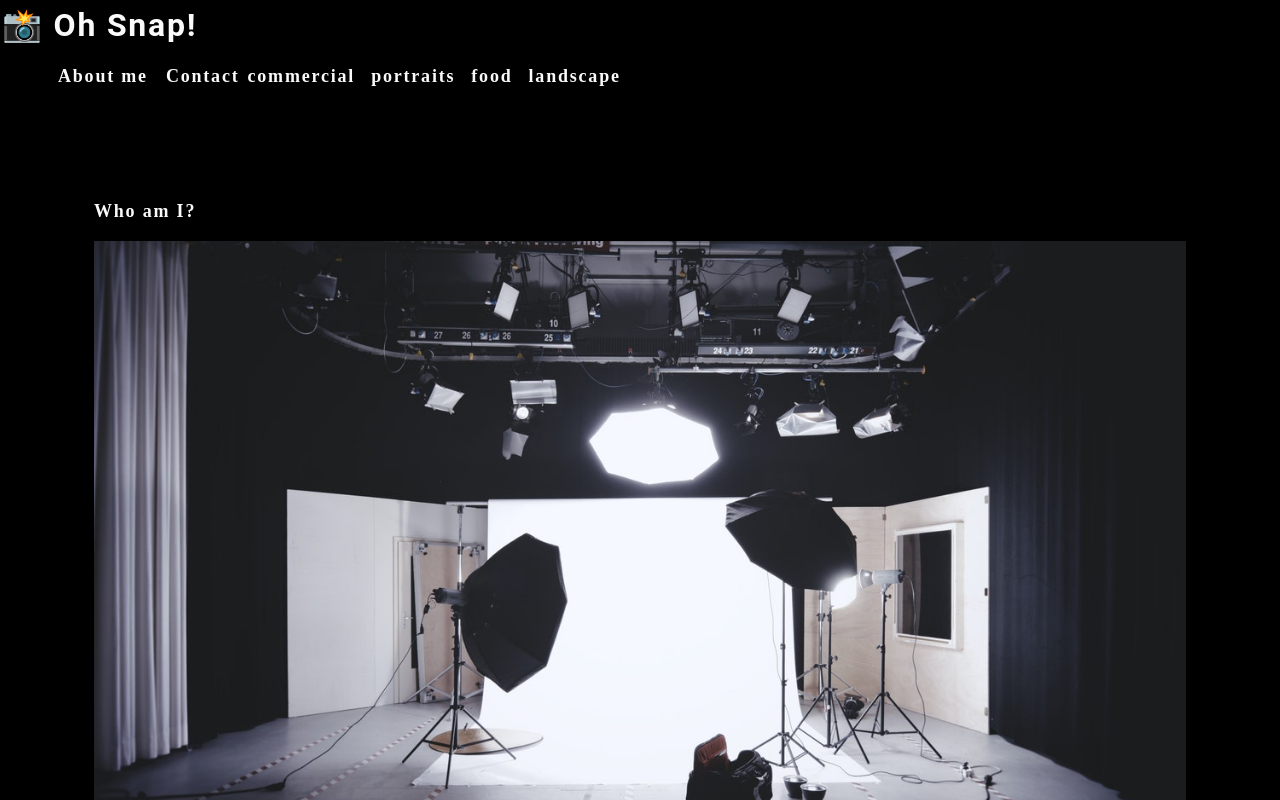
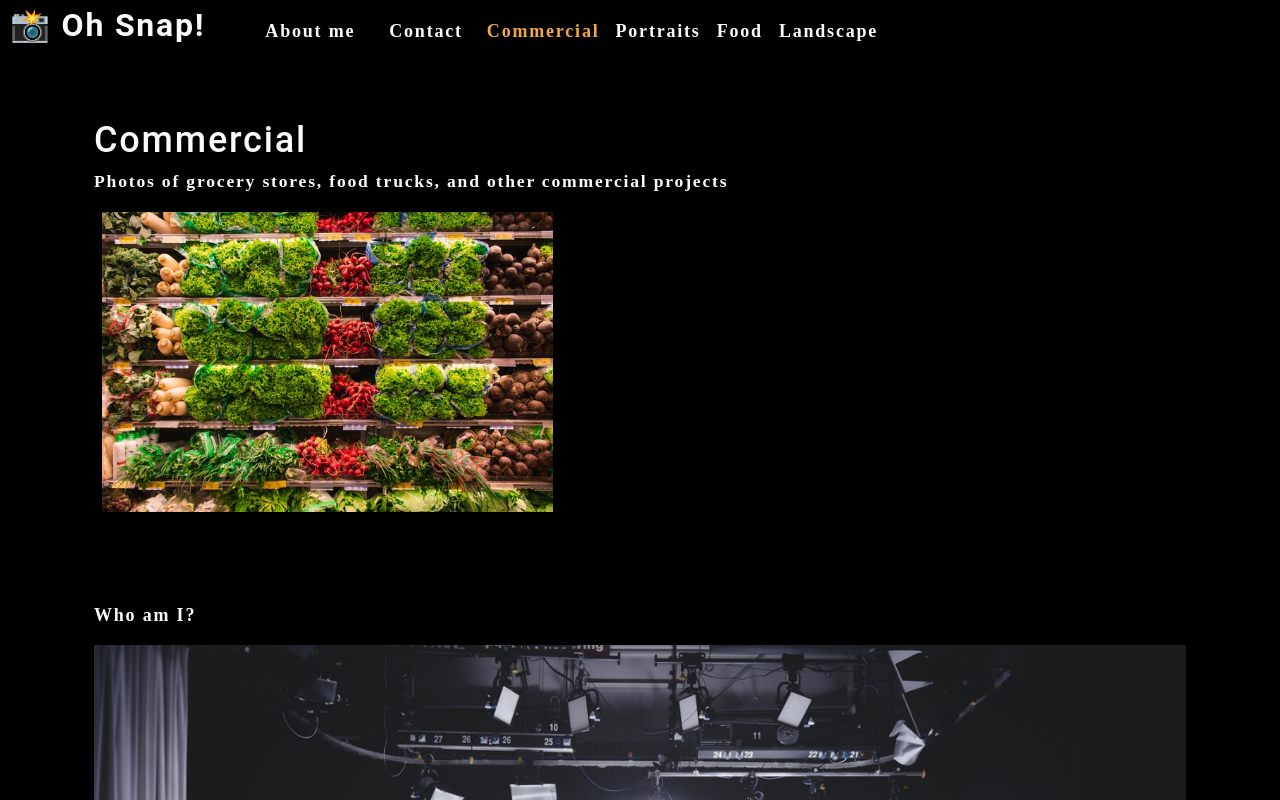
Before and after one commit to frieskevin/photo-port, a React (Create React App) app: page / in a window 1280 px wide. Shown: the top 800 px of the page. Built offline with nearby package versions, Linux system fonts and the light colour scheme.

Commit message:
started gallery feature

```diff
--- a/src/App.js
+++ b/src/App.js
@@ -1,14 +1,29 @@
-import React from 'react';
-import logo from './logo.svg';
+import React, { useState } from 'react';
 import './App.css';
 import About from './components/About';
 import Nav from './components/Nav';
+import Gallery from './components/Gallery';
 
 function App() {
+  const [categories] = useState([
+    {
+      name: 'commercial',
+      description: 'Photos of grocery stores, food trucks, and other commercial projects',
+    },
+    { name: 'portraits', description: 'Portraits of people in my life'},
+    { name: 'food', desciption: 'Delicious delicacies'},
+    { name: 'landscape', description: 'Fields, farmhouses, waterfalls, and the beauty of nature' },
+  ]);
+  const [currentCategory, setCurrentCategory] = useState(categories[0]);
   return (
     <div>
-      <Nav></Nav>
+      <Nav
+        categories={categories}
+        setCurrentCategory={setCurrentCategory}
+        currentCategory={currentCategory}
+      ></Nav>
       <main>
+        <Gallery></Gallery>
         <About></About>
       </main>
     </div>
--- /dev/null
+++ b/src/components/Gallery/index.js
@@ -0,0 +1,26 @@
+import React from 'react';
+import { capitalizeFirstLetter } from '../../utils/helpers';
+import photo from '../../assets/small/commercial/0.jpg';
+
+function Gallery(props) {
+    const currentCategory = {
+        name: 'commercial',
+        description: 'Photos of grocery stores, food trucks, and other commercial projects',
+    };
+
+    return (
+        <section>
+            <h1>{capitalizeFirstLetter(currentCategory.name)}</h1>
+            <p>{currentCategory.description}</p>
+            <div className='flex-row'>
+                <img
+                src={photo}
+                alt='Commercial Example'
+                className='img-thumbnail mx-1'
+                />
+            </div>
+        </section>
+    );
+}
+
+export default Gallery;
--- a/src/components/Nav/index.js
+++ b/src/components/Nav/index.js
@@ -1,47 +1,44 @@
-import React from 'react';
+import React, { useEffect } from 'react';
+import { capitalizeFirstLetter } from '../../utils/helpers';
 
-function Nav() {
-    function categorySelected(name) {
-        console.log(`${name} clicked`);
-    };
-    const categories = [
-        {
-            name: "commercial",
-            description:
-                "Photos of grocery stores, food trucks, and other commercial projects",
-        },
-        { name: "portraits", description: "Portraits of people in my life" },
-        { name: "food", description: "Delicious delicacies" },
-        {
-            name: "landscape",
-            description: "Fields, farmhouses, waterfalls, and the beauty of nature",
-        },
-    ];
+function Nav(props) {
+    const {
+        categories = [],
+        setCurrentCategory,
+        currentCategory
+    } = props;
+    useEffect(() => {
+        document.title = capitalizeFirstLetter(currentCategory.name);
+    }, [currentCategory]);
 
     return (
-        <header>
+        <header className='flex-row px-1'>
             <h2>
-                <a href="/">
+                <a data-testid="link" href="/">
                     <span role="img" aria-label="camera"> 📸</span> Oh Snap!
                 </a>
             </h2>
             <nav>
                 <ul className="flex-row">
                     <li className="mx-2">
-                        <a href="#about">
+                        <a  data-testid='about' href="#about">
                             About me
                         </a>
                     </li>
-                    <li>
+                    <li className='mx-2'>
                         <span>Contact</span>
                     </li>
                     {categories.map((category) => (
                         <li
-                            className="mx-1"
-                            key={category.name}
-                        >
-                            <span onClick={() => categorySelected(category.name)}>
-                                {category.name}
+                            className={`mx-1 ${
+                                currentCategory.name === category.name && 'navActive'
+                                }`}
+                                key={category.name}>
+                            <span onClick={() => {
+                                setCurrentCategory(category)
+                            }}
+                            >
+                                {capitalizeFirstLetter(category.name)}
                             </span>
                         </li>
                     ))}
```
Also changed, not shown: 2 other files (tests, documents, lock files or other folders).
